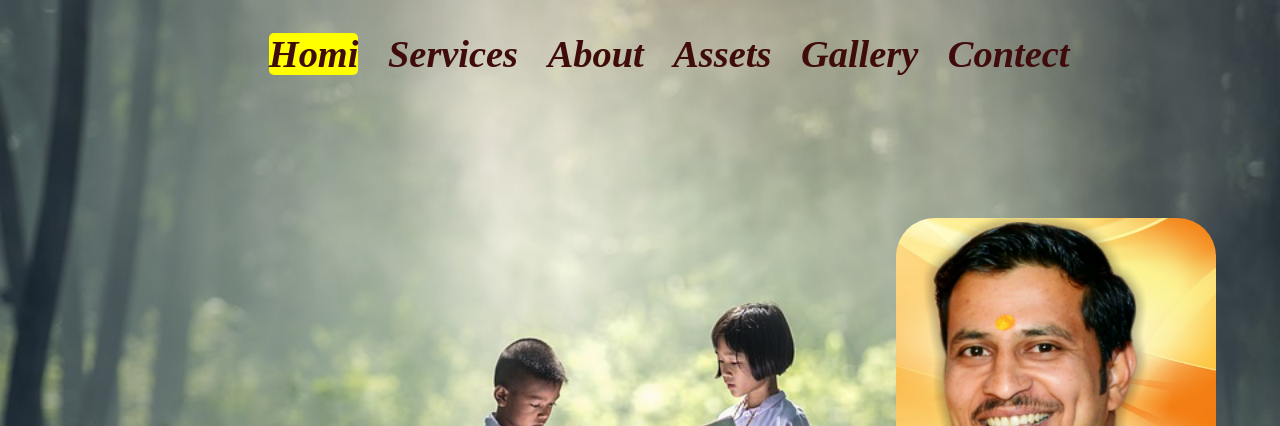
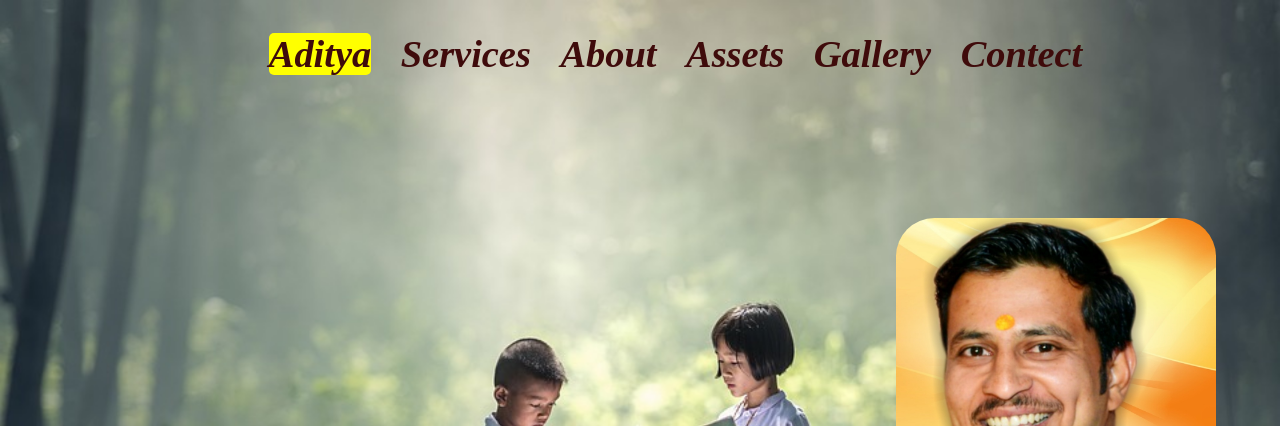
Before and after one commit to abhitesh898/Balaji-Institute, a plain HTML site: page index.html in a window 1280 px wide. Shown: the top 426 px of the page. Drawn offline with Linux system fonts and the light colour scheme.

Commit message:
fifth cmmit

```diff
--- a/index.html
+++ b/index.html
@@ -17,7 +17,7 @@
     </div>
 
     <div class="hader">
-        <a href="index.html">Homi</a>
+        <a href="index.html">Aditya</a>
         <a href="service.html">Services</a>
         <a href="about.html">About</a>
         <a href="assets.html">Assets</a>
```
